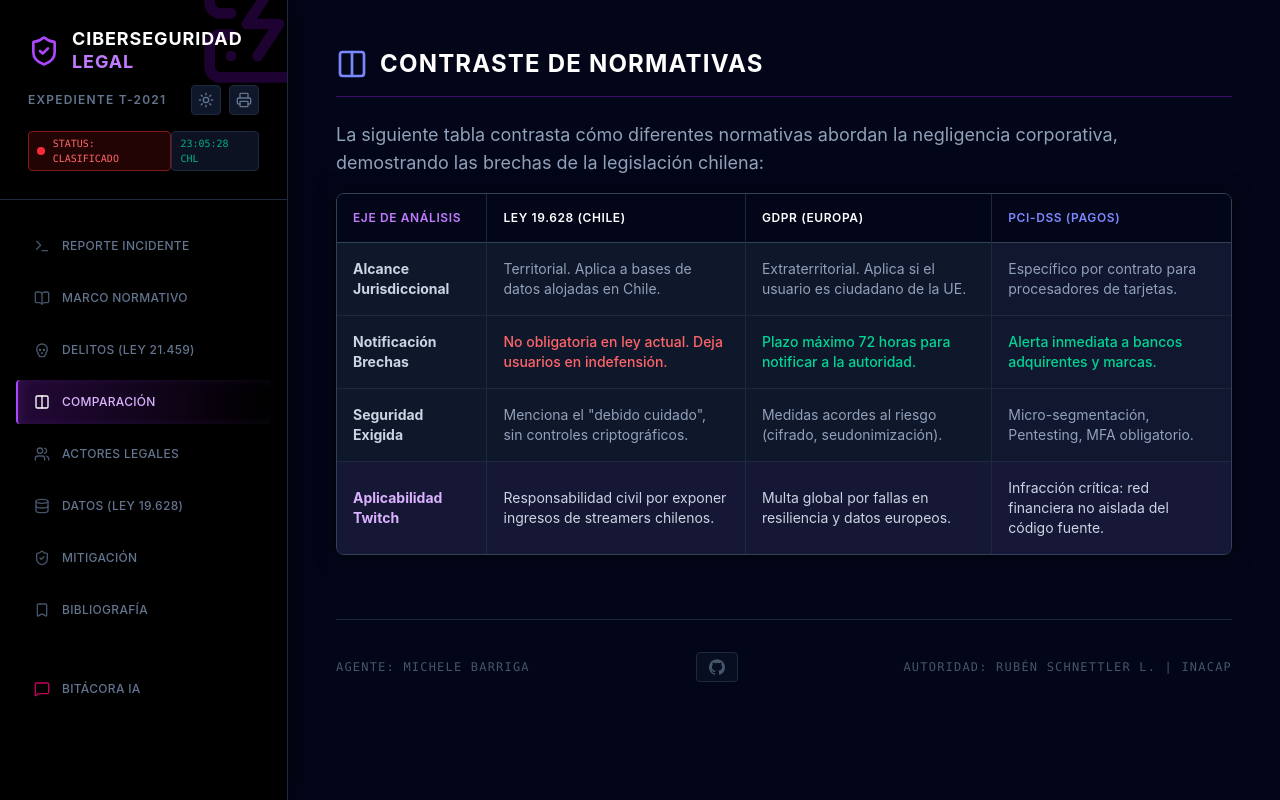
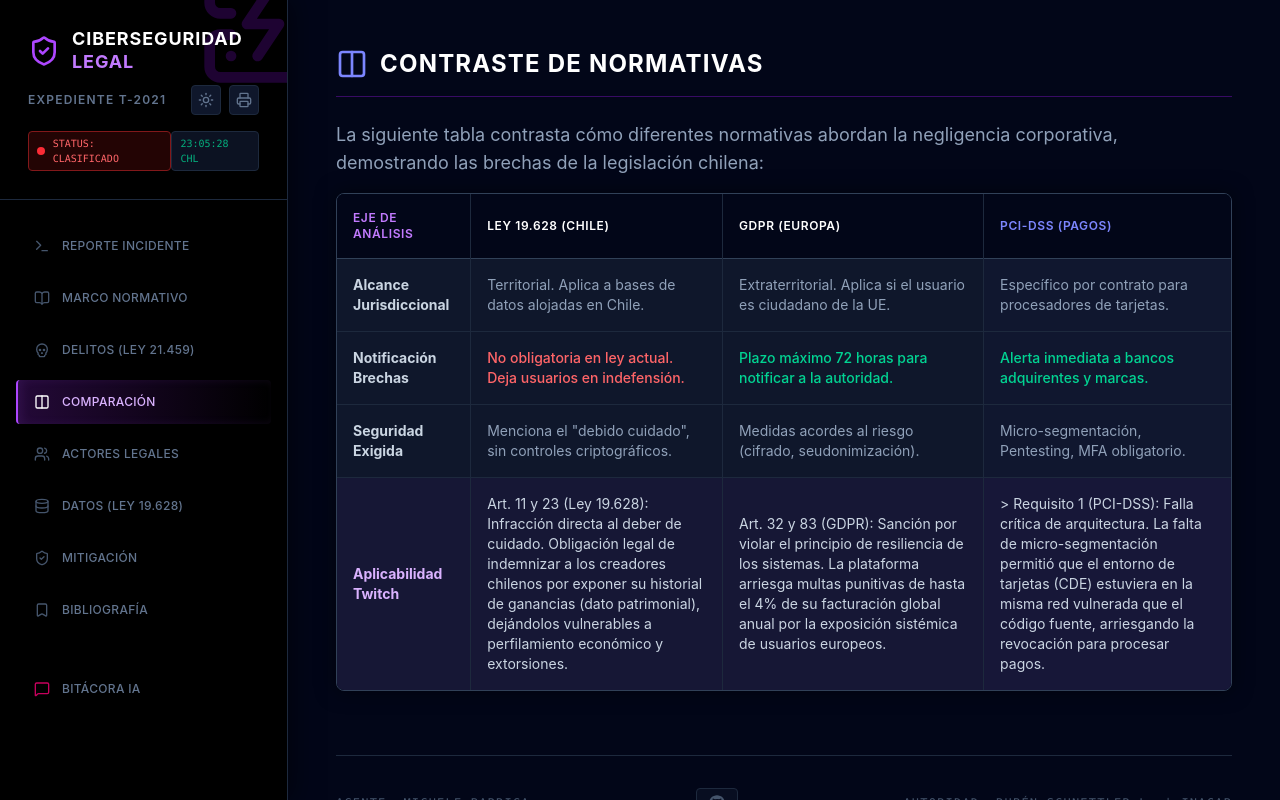
Before and after one commit to Michprogram/informe_barmic, a React (Vite) app: page / in a window 1280 px wide. Both pictures are taken after a click on the button "COMPARACIÓN". Built offline with nearby package versions, Linux system fonts and the light colour scheme.

Commit message:
Mejora en aplicatividad Twitch

```diff
--- a/docs_barmic/08_prompts_barmic.md
+++ b/docs_barmic/08_prompts_barmic.md
@@ -41,3 +41,4 @@ comparación de marcos regulatorios (criterio 2.1.3).
 
 28.05
 15. Necesito realizar varias modificaciones a mi proyecto, dentro de ellas necesito agregar un boton para cambiar el modo oscuro a modo claro de mi pagina, y tambien necesito agregar al finan un enlace para que la persona que vea esto, llegue a mi github que es: https://github.com/Michprogram
+16. ahora mejorando un poco el contenido de mi proyecto, tengo que realizar una mejor version en el contraste de normativas, especificamente la aplicatividad Twitch.
--- a/src/App.jsx
+++ b/src/App.jsx
@@ -213,9 +213,12 @@ function Comparacion() {
             </tr>
             <tr className="hover:bg-slate-800/50 transition bg-purple-900/10">
               <td className="p-4 font-bold text-purple-300 border-r border-slate-800">Aplicabilidad Twitch</td>
-              <td className="p-4 text-slate-300 border-r border-slate-800">Responsabilidad civil por exponer ingresos de streamers chilenos.</td>
-              <td className="p-4 text-slate-300 border-r border-slate-800">Multa global por fallas en resiliencia y datos europeos.</td>
-              <td className="p-4 text-slate-300 bg-indigo-950/10">Infracción crítica: red financiera no aislada del código fuente.</td>
+              <td className="p-4 text-slate-300 border-r border-slate-800">Art. 11 y 23 (Ley 19.628):
+Infracción directa al deber de cuidado. Obligación legal de indemnizar a los creadores chilenos por exponer su historial de ganancias (dato patrimonial), dejándolos vulnerables a perfilamiento económico y extorsiones.</td>
+              <td className="p-4 text-slate-300 border-r border-slate-800">Art. 32 y 83 (GDPR):
+Sanción por violar el principio de resiliencia de los sistemas. La plataforma arriesga multas punitivas de hasta el 4% de su facturación global anual por la exposición sistémica de usuarios europeos.</td>
+              <td className="p-4 text-slate-300 bg-indigo-950/10">&gt; Requisito 1 (PCI-DSS):
+Falla crítica de arquitectura. La falta de micro-segmentación permitió que el entorno de tarjetas (CDE) estuviera en la misma red vulnerada que el código fuente, arriesgando la revocación para procesar pagos.</td>
             </tr>
           </tbody>
         </table>
@@ -648,7 +651,7 @@ return (
         <div className="bg-black p-6 rounded-lg border border-purple-900 shadow-[inset_0_0_20px_rgba(126,34,206,0.15)]">
           <h3 className="font-bold text-purple-400 mb-3 text-lg font-mono">&gt; Sys.Reflexion(Chatbot_vs_Agente)</h3>
           <p className="text-slate-300 text-sm leading-relaxed mb-3">
-            Utilizar a Gemini integralmente como un <strong className="text-white">Agente de Desarrollo e Investigación</strong> (y no como un simple chatbot conversacional) fue clave desde la primera etapa para aterrizar conceptos legales, estructurar la información y simular el escenario hipotético de aplicar la legislación chilena (Ley 21.459 y 19.628) al caso de Twitch.
+            Utilizar a Gemini integralmente como un <strong className="text-white">Agente de Desarrollo e Investigación</strong> fue clave desde la primera etapa para aterrizar conceptos legales, estructurar la información y simular el escenario hipotético de aplicar la legislación chilena (Ley 21.459 y 19.628) al caso de Twitch.
           </p>
           <p className="text-slate-300 text-sm leading-relaxed">
             Al encomendarle la generación de la aplicación web, el Agente estructuró rápidamente el entorno con React y Tailwind CSS. Si bien al inicio la IA tendió a resumir los textos legales para priorizar el diseño visual, esto demuestra la verdadera dinámica de trabajo: la IA agiliza enormemente la construcción técnica, pero el criterio analítico, la profundidad legal y las directrices del proyecto dependen enteramente del desarrollador humano que orquesta y guía a la herramienta.
```
